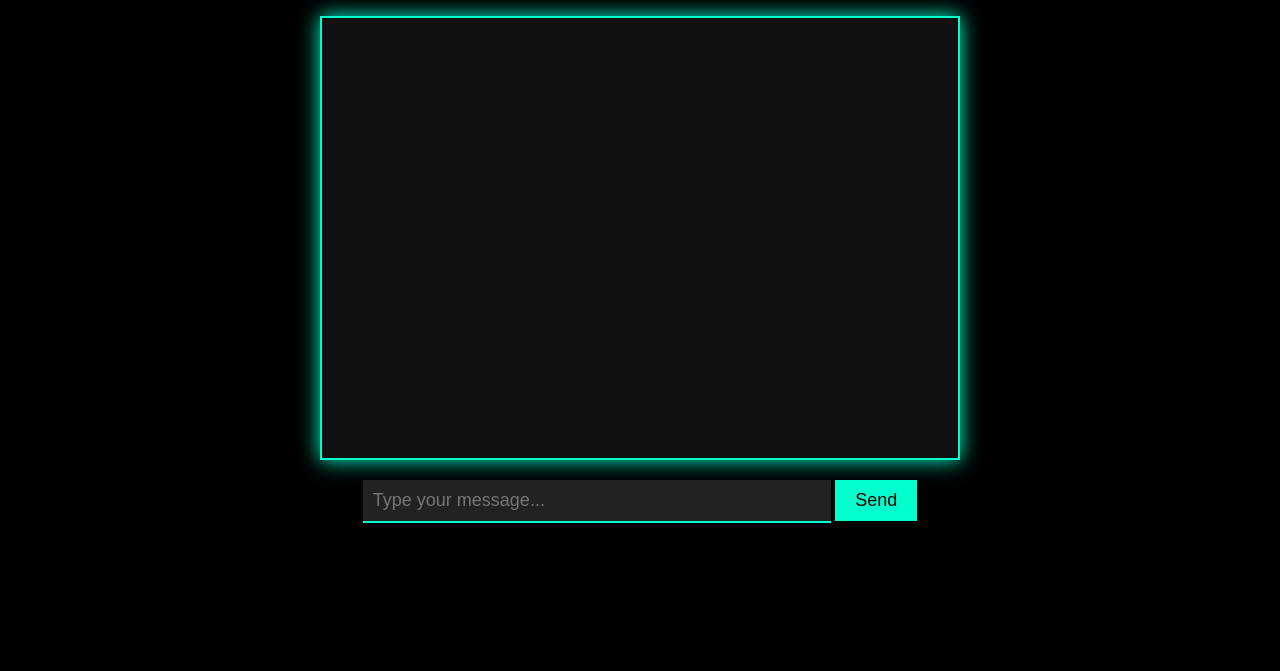
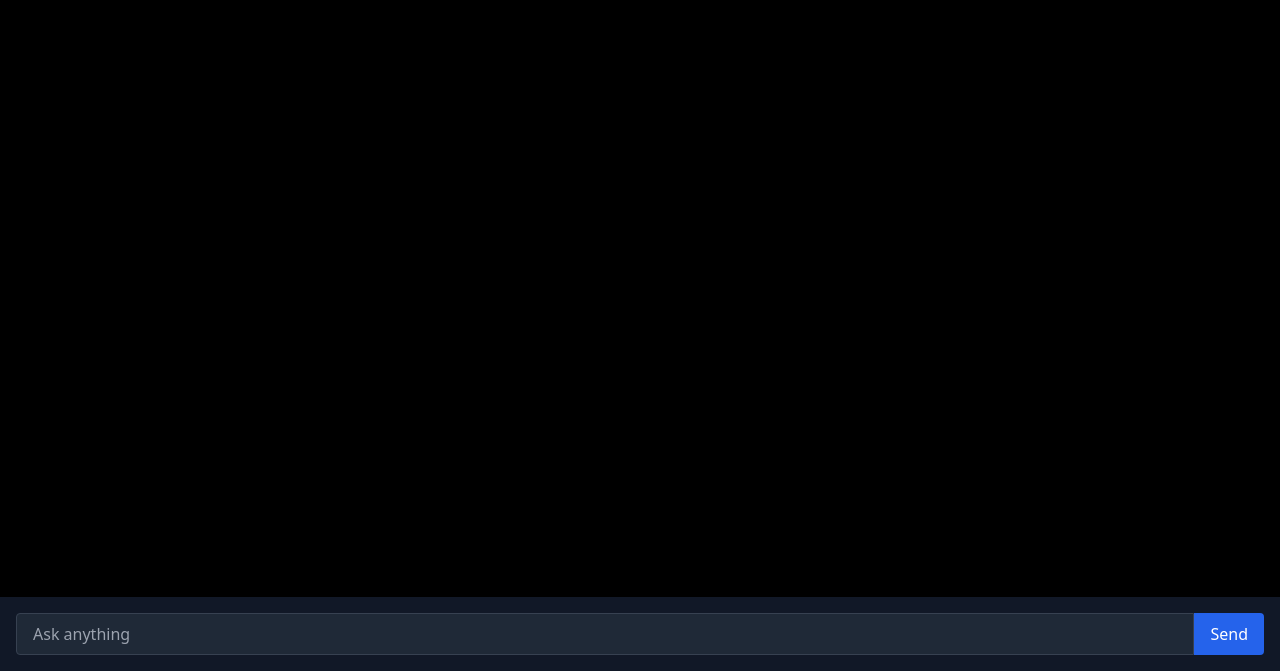
Before and after one commit to Ajmat1234/Ajmat1234, a plain HTML site: page index.html in a window 1280 px wide. Shown: the part 129-800 px from the top of the page. Drawn offline with nearby package versions, Linux system fonts and the light colour scheme.

Commit message:
Update index.html

```diff
--- a/index.html
+++ b/index.html
@@ -2,136 +2,105 @@
 <html lang="en">
   <head>
     <meta charset="UTF-8" />
-  <meta name="viewport" content="width=device-width, initial-scale=1.0"/>
-  <title>JARVIS AI Chatbot</title>
-  <link href="https://fonts.googleapis.com/css2?family=Orbitron&display=swap" rel="stylesheet">
+    <meta name="viewport" content="width=device-width, initial-scale=1.0" />
+    <title>ChatGPT Style Chat</title>
+    <!-- Tailwind CDN -->
+    <script src="https://cdn.tailwindcss.com"></script>
     <style>
-    body {
-      font-family: 'Orbitron', sans-serif;
-      background-color: #000;
-      color: #00ffcc;
-      text-align: center;
-      margin: 0;
-      padding: 0;
+      .typing::after {
+        content: "...";
+        animation: dots 1.5s steps(3, end) infinite;
       }
 
-    .container {
-      width: 50%;
-      margin: auto;
-      padding: 20px;
+      @keyframes dots {
+        0%, 20% {
+          content: ".";
         }
-
-    header h1 {
-      font-size: 3em;
-      text-shadow: 0 0 10px #00ffcc, 0 0 20px #00ffcc;
+        40% {
+          content: "..";
         }
-
-    header span {
-      color: #ffcc00;
+        60% {
+          content: "...";
         }
-
-    .chat-box {
-      background-color: #111;
-      border: 2px solid #00ffcc;
-      padding: 20px;
-      height: 400px;
-      overflow-y: auto;
-      box-shadow: 0 0 20px #00ffcc;
+        100% {
+          content: "";
         }
-
-    .messages {
-      text-align: left;
-      padding: 10px;
-    }
-
-    .input-box {
-      margin-top: 20px;
-    }
-
-    input {
-      width: 70%;
-      padding: 10px;
-      border: none;
-      font-size: 18px;
-      background: #222;
-      color: #00ffcc;
-      border-bottom: 2px solid #00ffcc;
-      outline: none;
-    }
-
-    button {
-      background: #00ffcc;
-      color: #000;
-      padding: 10px 20px;
-      border: none;
-      font-size: 18px;
-      cursor: pointer;
-      transition: 0.3s;
-    }
-
-    button:hover {
-      background: #ffcc00;
       }
     </style>
   </head>
-<body>
-  <div class="container">
-    <header>
-      <h1>JARVIS <span>Chatbot</span></h1>
-    </header>
-
-    <div class="chat-box" id="chat-box">
-      <div class="messages" id="messages"></div>
+  <body class="bg-black text-white min-h-screen flex flex-col">
+    <div class="flex-1 p-4 overflow-y-auto" id="chatContainer">
+      <!-- Messages will appear here -->
     </div>
-
-    <div class="input-box">
-      <input type="text" id="userInput" placeholder="Type your message..." />
-      <button onclick="sendMessage()">Send</button>
+    <div class="p-4 bg-gray-900">
+      <div class="flex">
+        <input
+          id="userInput"
+          type="text"
+          placeholder="Ask anything"
+          class="flex-1 px-4 py-2 rounded-l bg-gray-800 border border-gray-700 text-white"
+        />
+        <button
+          onclick="sendMessage()"
+          class="bg-blue-600 px-4 py-2 rounded-r hover:bg-blue-700"
+        >
+          Send
+        </button>
       </div>
     </div>
 
     <script>
-    function sendMessage() {
-      let userInput = document.getElementById("userInput").value.trim();
-      if (userInput === "") return;
+      const chatContainer = document.getElementById("chatContainer");
 
-      let messagesDiv = document.getElementById("messages");
+      function appendMessage(text, isUser = false, isTyping = false) {
+        const msg = document.createElement("div");
+        msg.className = `my-2 p-3 rounded max-w-xl ${
+          isUser
+            ? "bg-blue-600 self-end ml-auto"
+            : "bg-gray-800 self-start mr-auto"
+        }`;
+        msg.innerHTML = `<span class="${isTyping ? 'typing' : ''}">${text}</span>`;
 
-      let userMsg = document.createElement("p");
-      userMsg.innerHTML = `<strong>You:</strong> ${userInput}`;
-      userMsg.style.color = "#ffcc00";
-      messagesDiv.appendChild(userMsg);
+        chatContainer.appendChild(msg);
+        chatContainer.scrollTop = chatContainer.scrollHeight;
 
-      document.getElementById("userInput").value = "";
+        if (!isUser && !isTyping) {
+          const copyBtn = document.createElement("button");
+          copyBtn.textContent = "📋";
+          copyBtn.className = "ml-2 text-sm hover:underline";
+          copyBtn.onclick = () => navigator.clipboard.writeText(text);
+          msg.appendChild(copyBtn);
+        }
+      }
 
-      let aiMsg = document.createElement("p");
-      aiMsg.innerHTML = `<strong>JARVIS:</strong> <span class="typing">...</span>`;
-      messagesDiv.appendChild(aiMsg);
+      async function sendMessage() {
+        const input = document.getElementById("userInput");
+        const userMsg = input.value.trim();
+        if (!userMsg) return;
 
-      fetch("https://practice-tvk1.onrender.com/chat", {
+        appendMessage(userMsg, true);
+        input.value = "";
+
+        appendMessage("Thinking", false, true);
+
+        try {
+          const res = await fetch("https://practice-tvk1.onrender.com/chat", {
             method: "POST",
             headers: { "Content-Type": "application/json" },
-        body: JSON.stringify({ message: userInput })
-      })
-      .then(response => response.json())
-      .then(data => {
-        let typingElement = aiMsg.querySelector(".typing");
-        typingElement.innerHTML = "";
-        let responseText = data.reply;
-        typeWriterEffect(typingElement, responseText);
-      })
-      .catch(error => {
-        console.error("Error:", error);
-        aiMsg.innerHTML = `<strong>JARVIS:</strong> Server se jawab nahi mila.`;
+            body: JSON.stringify({ message: userMsg }),
           });
 
-      messagesDiv.scrollTop = messagesDiv.scrollHeight;
-    }
+          const data = await res.json();
 
-    function typeWriterEffect(element, text, i = 0) {
-      if (i < text.length) {
-        element.innerHTML += text.charAt(i);
-        setTimeout(() => typeWriterEffect(element, text, i + 1), 30);
+          // Remove typing animation
+          const last = chatContainer.lastChild;
+          chatContainer.removeChild(last);
+
+          appendMessage(data.message);
+        } catch (err) {
+          const last = chatContainer.lastChild;
+          chatContainer.removeChild(last);
+          appendMessage("Error: Unable to connect.");
         }
       }
     </script>
```
Lines whose indentation alone changed are shown as unchanged.
